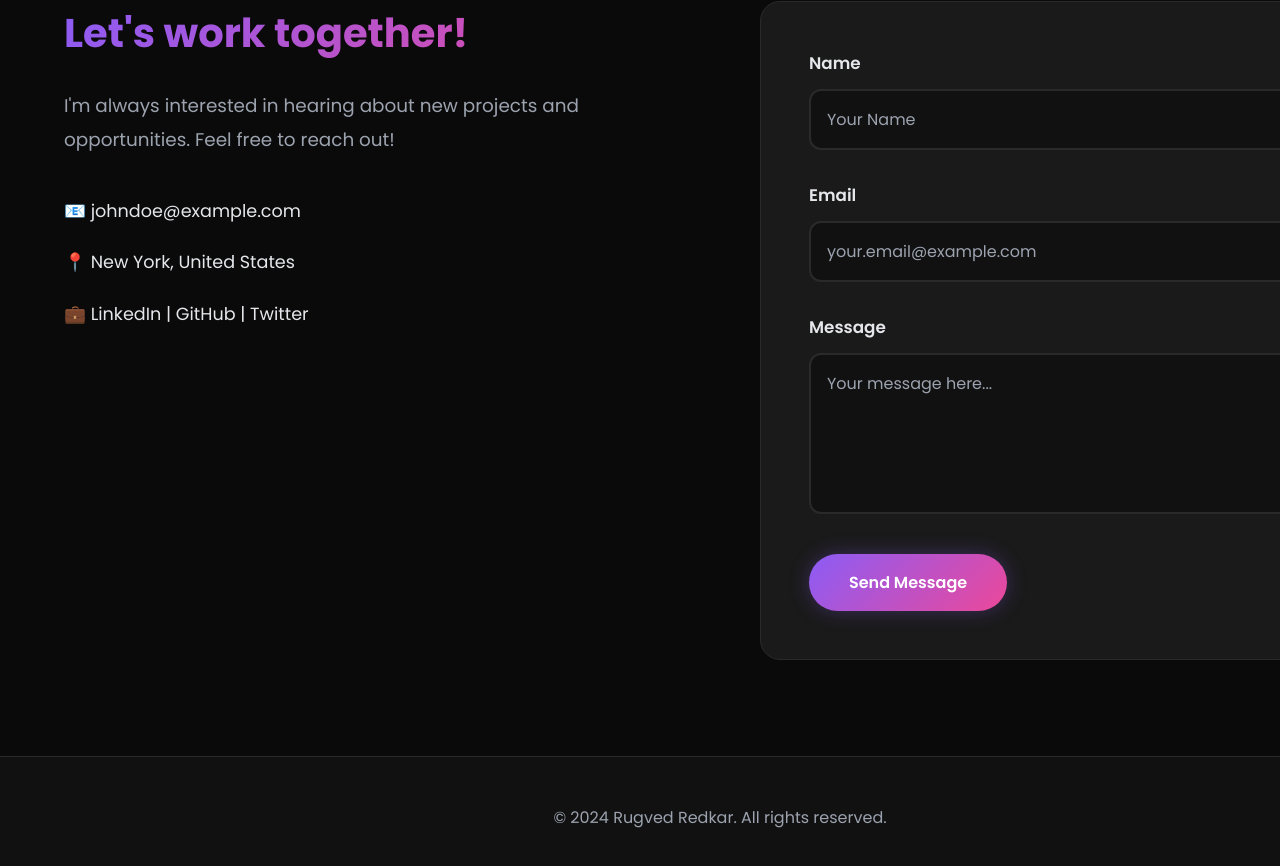
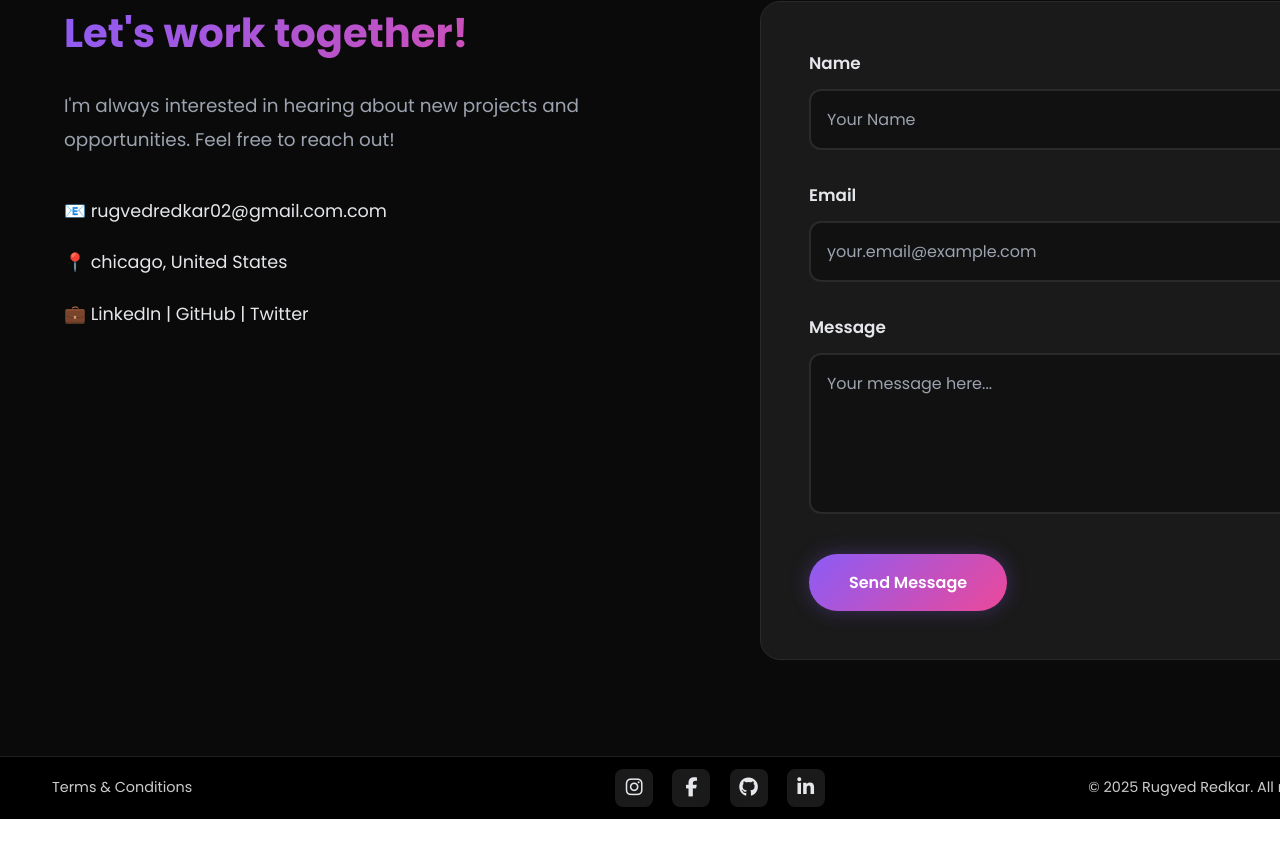
Before and after one commit to rugvedredkar/react-portfolio, a React (Vite) app: page / in a window 1280 px wide. Shown: the part 5933-6799 px from the top of the page. After the commit the page ends 6752 px from the top, so only its background shows below. Built offline with nearby package versions, Linux system fonts and the light colour scheme.

Commit message:
Updated footer section

```diff
--- a/index.html
+++ b/index.html
@@ -8,6 +8,7 @@
     <title>react-portfolio</title>
     <link rel="preconnect" href="https://fonts.googleapis.com">
     <link rel="preconnect" href="https://fonts.gstatic.com" crossorigin>
+    <link rel="stylesheet" href="https://cdnjs.cloudflare.com/ajax/libs/font-awesome/6.5.0/css/all.min.css">
     <link href="https://fonts.googleapis.com/css2?family=Poppins:ital,wght@0,100;0,200;0,300;0,400;0,500;0,600;0,700;0,800;0,900;1,100;1,200;1,300;1,400;1,500;1,600;1,700;1,800;1,900&display=swap" rel="stylesheet">
   </head>
   <body>
--- a/src/App.css
+++ b/src/App.css
@@ -809,20 +809,78 @@ html {
 }
 
 /* ========== FOOTER ========== */
+/* ===== SLIM FOOTER BAR ===== */
 .footer {
-  background: var(--bg-light);
-  color: var(--text-light);
-  padding: 3rem 0;
-  text-align: center;
-  border-top: 1px solid var(--border-color);
+  background: #000;
+  padding: 0.75rem 0; /* Slim bar */
+  color: #9ca3af;
+  border-top: 1px solid #1f1f1f;
+  font-size: 0.9rem;
   position: relative;
   z-index: 1;
 }
 
-.footer p {
-  color: var(--text-light);
-  font-size: 1rem;
+.footer-container {
+  display: flex;
+  justify-content: space-between;
+  align-items: center;
+  max-width: 1400px;
+  margin: 0 auto;
+  padding: 0 2rem;
 }
+
+.footer-left,
+.footer-right {
+  color: #ccc;
+  flex: 1;
+  text-align: left;
+}
+
+.footer-right {
+  text-align: right;
+}
+
+.footer-socials {
+  display: flex;
+  justify-content: center;
+  align-items: center;
+  gap: 1.2rem;
+  flex: 1;
+}
+
+.footer-icon {
+  width: 38px;
+  height: 38px;
+  display: flex;
+  align-items: center;
+  justify-content: center;
+  background: #1a1a1a;
+  border-radius: 8px;
+  transition: all 0.3s ease;
+  color: #e5e7eb;
+  font-size: 1.2rem;
+}
+
+.footer-icon:hover {
+  background: var(--primary-color);
+  color: #fff;
+  transform: translateY(-2px);
+}
+
+@media (max-width: 768px) {
+  .footer-container {
+    flex-direction: column;
+    gap: 0.75rem;
+    text-align: center;
+  }
+
+  .footer-left,
+  .footer-right {
+    text-align: center;
+  }
+}
+
+
 
 /* ========== RESPONSIVE DESIGN ========== */
 @media (max-width: 1200px) {
--- a/src/App.jsx
+++ b/src/App.jsx
@@ -344,8 +344,8 @@ function App() {
                 Feel free to reach out!
               </p>
               <div className="contact-details">
-                <p>📧 johndoe@example.com</p>
-                <p>📍 New York, United States</p>
+                <p>📧 rugvedredkar02@gmail.com.com</p>
+                <p>📍 chicago, United States</p>
                 <p>💼 LinkedIn | GitHub | Twitter</p>
               </div>
             </div>
@@ -398,10 +398,29 @@ function App() {
 
       {/* Footer */}
       <footer className="footer">
-        <div className="container">
-          <p>&copy; 2024 Rugved Redkar. All rights reserved.</p>
-        </div>
-      </footer>
+  <div className="footer-container">
+    <p className="footer-left">Terms & Conditions</p>
+
+    <div className="footer-socials">
+      <a href="https://www.instagram.com/rugved_redkar/" target="_blank" rel="noreferrer" className="footer-icon">
+        <i className="fab fa-instagram"></i>
+      </a>
+      <a href="https://www.facebook.com/share/1JQgmkvvCr/" target="_blank" rel="noreferrer" className="footer-icon">
+        <i className="fab fa-facebook-f"></i>
+      </a>
+      <a href="https://github.com/rugvedredkar" target="_blank" rel="noreferrer" className="footer-icon">
+        <i className="fab fa-github"></i>
+      </a>
+      <a href="https://linkedin.com/in/rugvedredkar02" target="_blank" rel="noreferrer" className="footer-icon">
+        <i className="fab fa-linkedin-in"></i>
+      </a>
+    </div>
+
+    <p className="footer-right">© 2025 Rugved Redkar. All rights reserved.</p>
+  </div>
+</footer>
+
+
     </div>
   );
 }
```
